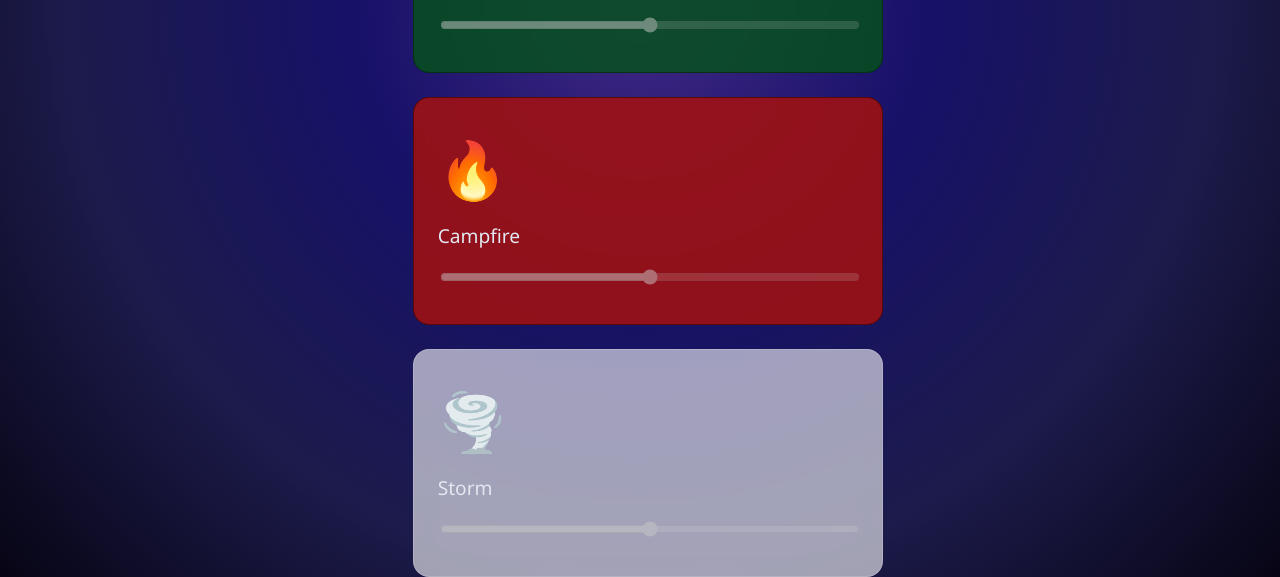
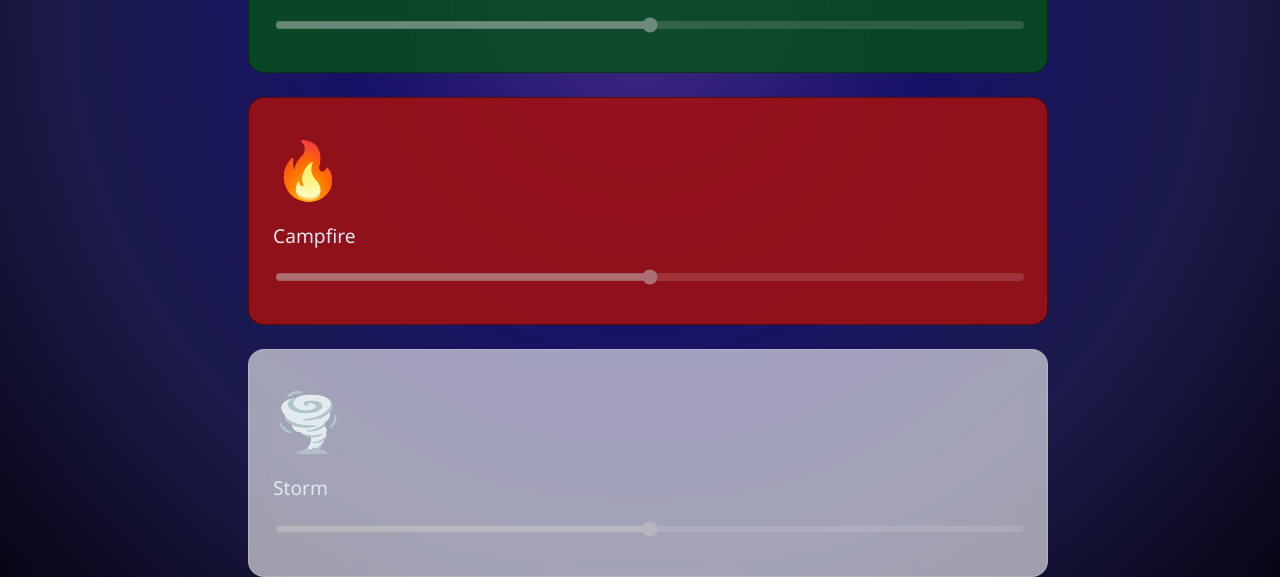
Before and after one commit to khushiverma-moon/Ambient-Sound-and-Focus-Application, a plain HTML site: page index.html in a window 1280 px wide. Shown: the part 570-1147 px from the top of the page. Drawn offline with Linux system fonts and the light colour scheme.

Commit message:
Update style.css

```diff
--- a/style.css
+++ b/style.css
@@ -41,41 +41,32 @@ header p{
 
 .grid{
     display:grid;
-    grid-template-columns: repeat(auto-fir, minmax(800px,1fr));
+    grid-template-columns: repeat(auto-fit, minmax(800px,1fr));
     gap: 1.5rem;
+}
+
+.card{
+    border-radius: 16px;
+    padding: 2rem 1.5rem;
+    backdrop-filter: blur(10px);
+    transition: all 0.4s cubic-bezier(0.4, 0, 0.2, 1);
 }
 
 #card-forest{
     background: rgba(6, 83, 25, 0.815);
     border: 1px solid rgba(3, 46, 14, 0.815) ;
-    border-radius: 16px;
-    padding: 2rem 1.5rem;
-    backdrop-filter: blur(10px);
-    transition: all 0.4s cubic-bezier(0.4, 0, 0.2, 1);
 }
 #card-rain{
     background: rgba(19, 183, 212, 0.774);
     border: 1px solid rgba(6, 72, 83, 0.774);
-    border-radius: 16px;
-    padding: 2rem 1.5rem;
-    backdrop-filter: blur(10px);
-    transition: all 0.4s cubic-bezier(0.4, 0, 0.2, 1);
 }
 #card-storm{
     background: rgba(255, 255, 255, 0.596);
     border: 1px solid rgba(255, 255, 255, 0.178);
-    border-radius: 16px;
-    padding: 2rem 1.5rem;
-    backdrop-filter: blur(10px);
-    transition: all 0.4s cubic-bezier(0.4, 0, 0.2, 1);
 }
 #card-fire{
     background: rgba(161, 18, 18, 0.884);
     border: 1px solid rgba(83, 7, 7, 0.884);
-    border-radius: 16px;
-    padding: 2rem 1.5rem;
-    backdrop-filter: blur(10px);
-    transition: all 0.4s cubic-bezier(0.4, 0, 0.2, 1);
 }
 
 .icon {
```
